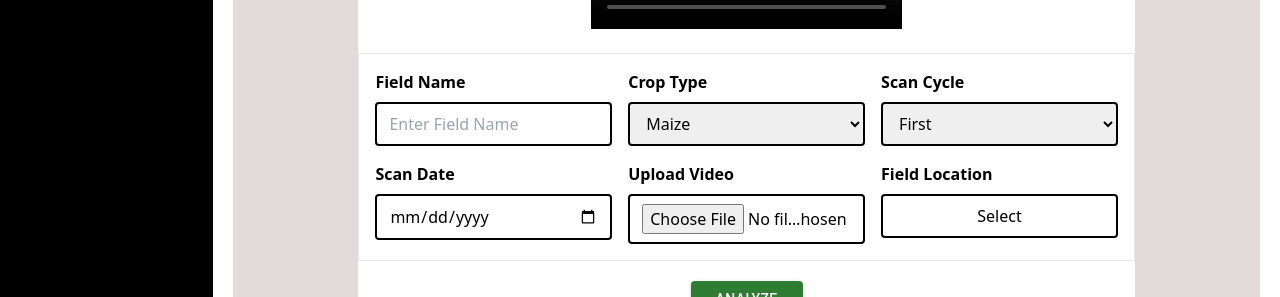
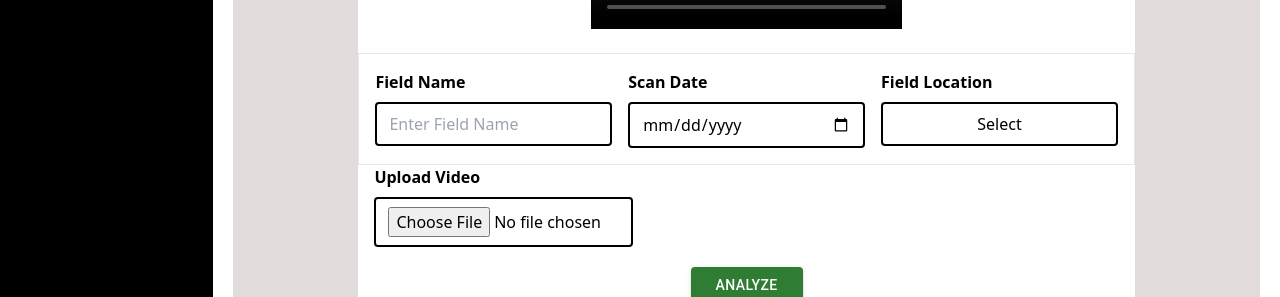
Before and after one commit to BijayNiraula/AgroInsight, a React (Vite) app in the folder client/: page /uploadVideo in a window 1280 px wide. Shown: the part 379-676 px from the top of the page. Built offline with nearby package versions, Linux system fonts and the light colour scheme; grey boxes are pictures that could not be loaded.

Commit message:
fix responsiveness of add video page

```diff
--- a/client/src/pages/UploadVideo.jsx
+++ b/client/src/pages/UploadVideo.jsx
@@ -1,16 +1,16 @@
-import React from 'react';
-import Button from '@mui/material/Button';
-import ClickableMap from '../components/ClickableMap';
-import CloseIcon from '@mui/icons-material/Close';
-import { useRef } from 'react';
+import React from "react";
+import Button from "@mui/material/Button";
+import ClickableMap from "../components/ClickableMap";
+import CloseIcon from "@mui/icons-material/Close";
+import { useRef } from "react";
 const UploadVideo = () => {
   const mapArea = useRef();
   const videoArea = useRef();
   const controlMap = (action) => {
     if (action) {
-      mapArea.current.style.display = 'block';
+      mapArea.current.style.display = "block";
     } else {
-      mapArea.current.style.display = 'none';
+      mapArea.current.style.display = "none";
     }
   };
 
@@ -23,13 +23,13 @@ const UploadVideo = () => {
         <h3 className="text-center text-2xl font-bold">Upload Video</h3>
       </div>
       <div className="flex  justify-center mt-5">
-        <div className="bg-white w-[80%]  py-2 ">
+        <div className="bg-white w-[100%] md:w-[80%]  py-2 ">
           <div className="flex justify-center mt-5">
             <video
               ref={videoArea}
               src=""
               controls
-              className="w-[40%] h-[200px]"
+              className="md:w-[40%] w-80% h-[200px]"
             />
           </div>
           <form action="" method="post">
@@ -51,7 +51,7 @@ const UploadVideo = () => {
               </div>
 
               {/* Crop Type */}
-              <div className="flex-1 min-w-[200px]">
+              {/* <div className="flex-1 min-w-[200px]">
                 <label
                   htmlFor="cropType"
                   className="block text-md font-semibold mb-2"
@@ -68,10 +68,10 @@ const UploadVideo = () => {
                   <option value="Rice">Rice</option>
                   <option value="Others">Others</option>
                 </select>
-              </div>
+              </div> */}
 
               {/* Scan Cycle */}
-              <div className="flex-1 min-w-[200px]">
+              {/* <div className="flex-1 min-w-[200px]">
                 <label
                   htmlFor="scanCycle"
                   className="block text-md font-semibold mb-2"
@@ -87,7 +87,7 @@ const UploadVideo = () => {
                   </option>
                   <option value="second">Second</option>
                 </select>
-              </div>
+              </div> */}
 
               {/* Scan Date */}
               <div className="flex-1 min-w-[200px]">
@@ -104,24 +104,8 @@ const UploadVideo = () => {
                 />
               </div>
 
-              {/* Upload Video */}
-              <div className="flex-1 min-w-[200px]">
-                <label
-                  htmlFor="uploadVideo"
-                  className="block text-md font-semibold mb-2"
-                >
-                  Upload Video
-                </label>
-                <input
-                  onChange={(e) => loadPreview(e.target.files[0])}
-                  type="file"
-                  id="uploadVideo"
-                  className="w-full border-2 border-black px-3 py-2 rounded"
-                />
-              </div>
-
               {/* Field Location */}
-              <div className="flex-1 min-w-[200px]">
+              <div className=" flex-1 min-w-[200px]">
                 <label
                   htmlFor="fieldLocation"
                   className="block text-md font-semibold mb-2"
@@ -149,14 +133,28 @@ const UploadVideo = () => {
                 </div>
               </div>
             </div>
-
+            {/* Upload Video */}
+            <div className="flex-1 w-4/12 md:w-4/12 ms-4">
+              <label
+                htmlFor="uploadVideo"
+                className="block text-md font-semibold mb-2"
+              >
+                Upload Video
+              </label>
+              <input
+                onChange={(e) => loadPreview(e.target.files[0])}
+                type="file"
+                id="uploadVideo"
+                className="w-full border-2 border-black px-3 py-2 rounded"
+              />
+            </div>
             {/* Submit Button */}
             <div className="flex justify-center mt-5">
               <Button
                 type="submit"
                 variant="contained"
                 sx={{
-                  padding: '6px 25px',
+                  padding: "6px 25px",
                 }}
                 color="success"
               >
```
